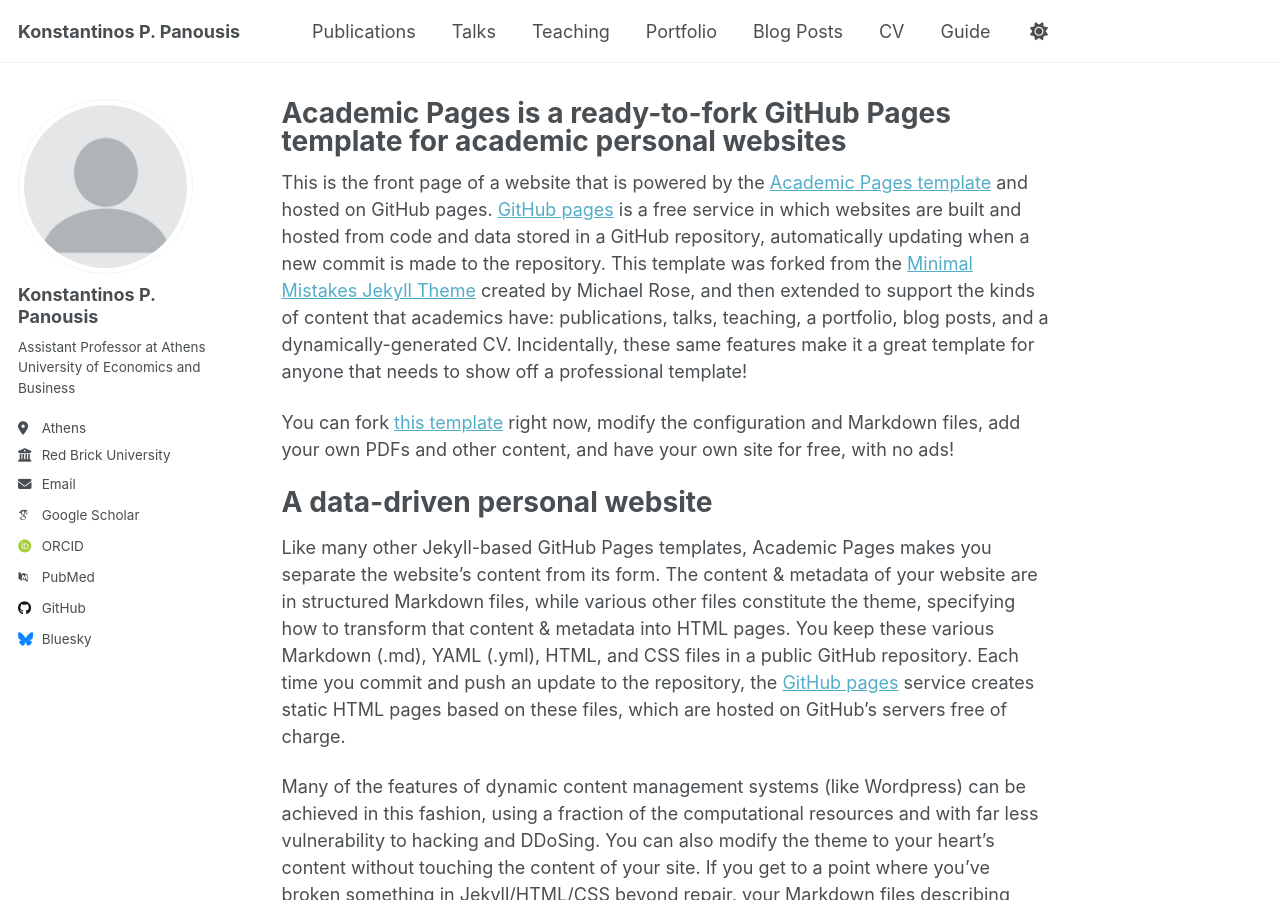
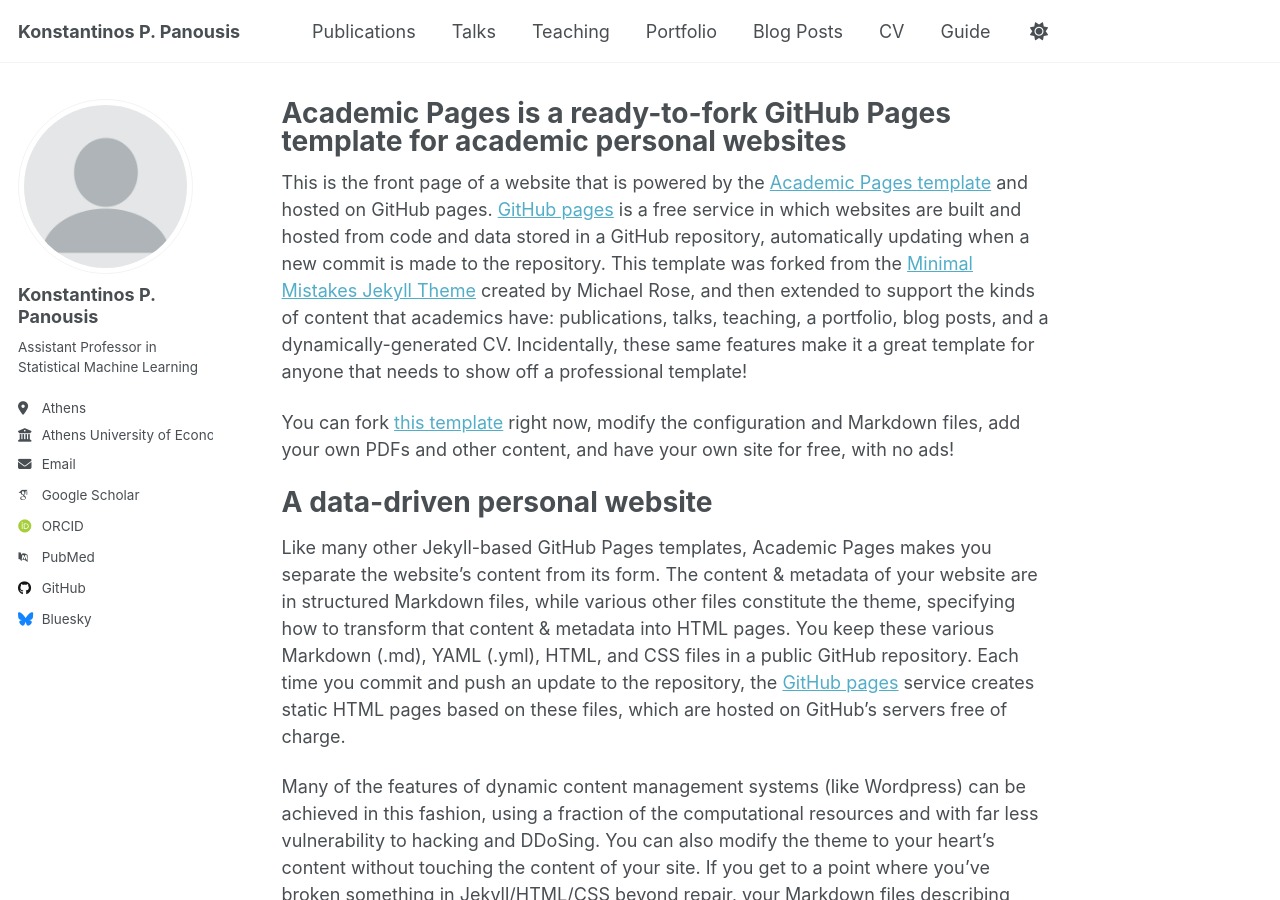
Before and after one commit to konpanousis/konpanousis.github.io, a Jekyll site: the page built from _pages/about.md, in a window 1280 px wide and 900 px high. Built offline with Jekyll 4.4.1, drawn with Linux system fonts in a browser that asks for light colours; some web fonts are replaced; a script that is not in the unit is left out.

Commit message:
Update _config.yml

```diff
--- a/_config.yml
+++ b/_config.yml
@@ -25,9 +25,9 @@ author:
   avatar           : "profile.png"
   name             : "Konstantinos P. Panousis"
   pronouns         : # example: "she/her"
-  bio              : "Assistant Professor at Athens University of Economics and Business"
+  bio              : "Assistant Professor in Statistical Machine Learning"
   location         : "Athens"
-  employer         : "Red Brick University"
+  employer         : "Athens University of Economics and Business"
   uri              : # URL
   email            : "none@example.org"
 
```
